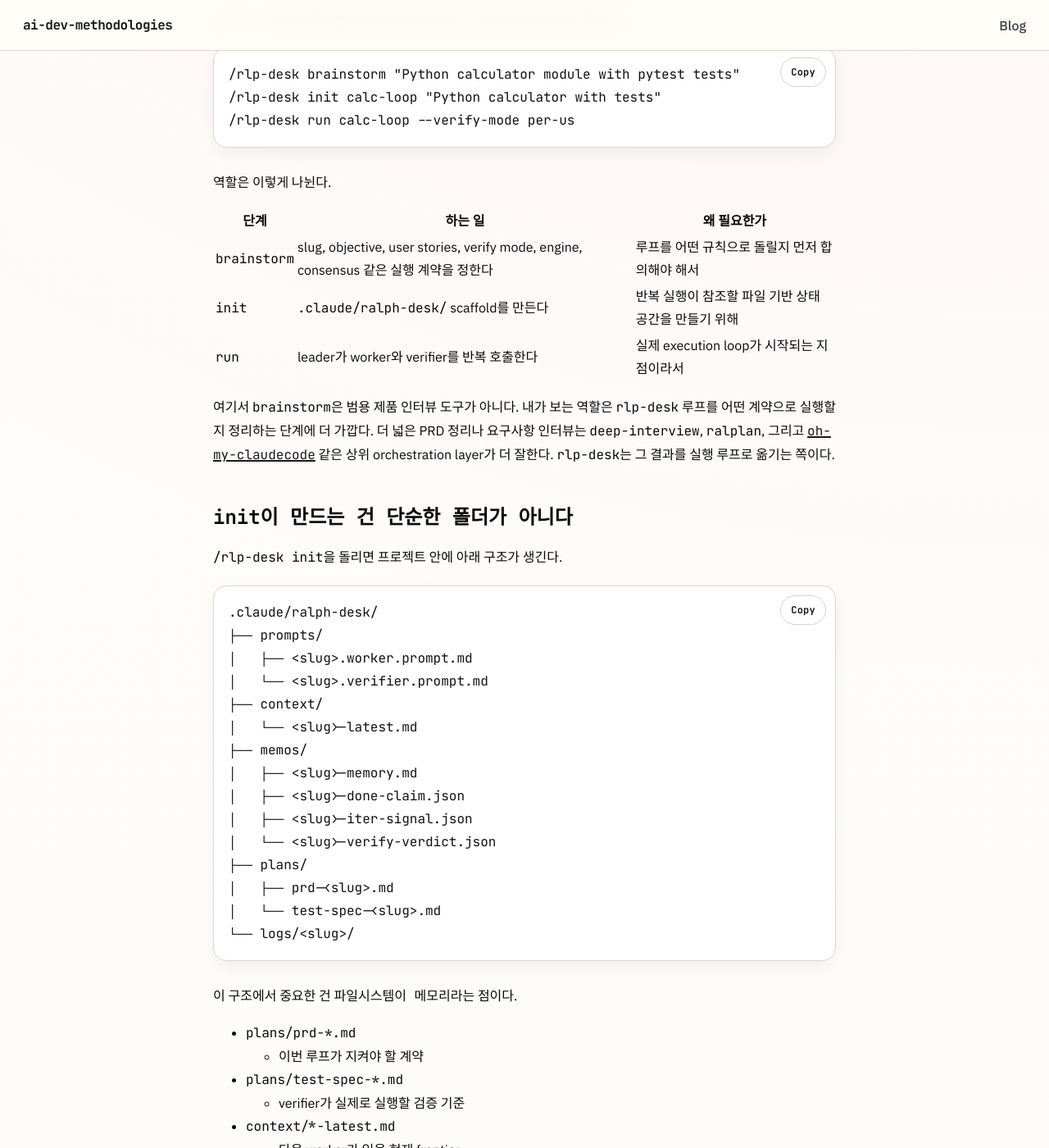
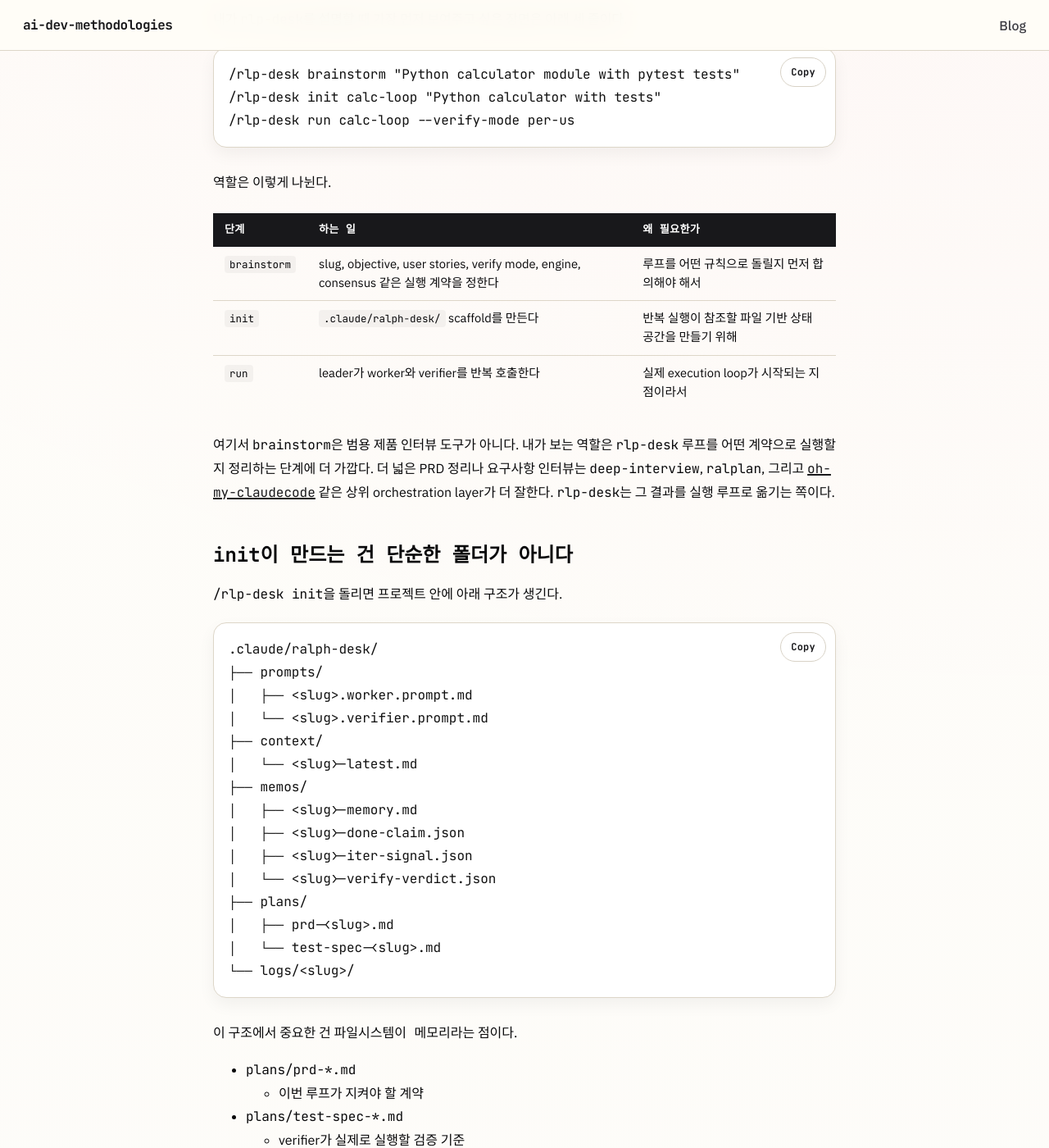
Before and after one commit to ai-dev-methodologies/ai-dev-methodologies.github.io, a Jekyll site: the page built from _posts/2026-03-23-how-rlp-desk-implements-fresh-context.md, in a window 1280 px wide and 1400 px high, scrolled down 1960 px. Shown: the whole window at 82% size. Built offline with Jekyll 4.4.1, drawn with Linux system fonts in a browser that asks for light colours.

Commit message:
feat: add table styles for post-body

```diff
--- a/assets/css/site.css
+++ b/assets/css/site.css
@@ -378,6 +378,64 @@ h2 {
   margin-top: 8px;
 }
 
+.post-body table {
+  width: 100%;
+  border-collapse: collapse;
+  margin: 24px 0 28px;
+  font-size: 0.92rem;
+  line-height: 1.55;
+}
+
+.post-body thead {
+  background: var(--color-primary);
+  color: #fff;
+}
+
+.post-body th {
+  font-family: "JetBrains Mono", monospace;
+  font-size: 0.82rem;
+  font-weight: 600;
+  letter-spacing: 0.02em;
+  padding: 10px 14px;
+  text-align: left;
+  white-space: nowrap;
+}
+
+.post-body td {
+  padding: 10px 14px;
+  border-bottom: 1px solid var(--color-border);
+  vertical-align: top;
+}
+
+.post-body tbody tr:last-child td {
+  border-bottom: none;
+}
+
+.post-body tbody tr:hover {
+  background: rgba(255, 253, 247, 0.6);
+}
+
+.post-body table code {
+  font-size: 0.85em;
+  background: rgba(0, 0, 0, 0.04);
+  padding: 2px 6px;
+  border-radius: 4px;
+}
+
+@media (max-width: 600px) {
+  .post-body table {
+    display: block;
+    overflow-x: auto;
+    -webkit-overflow-scrolling: touch;
+  }
+
+  .post-body th,
+  .post-body td {
+    padding: 8px 10px;
+    font-size: 0.84rem;
+  }
+}
+
 .post-body a {
   color: var(--color-primary);
   text-decoration-thickness: 1.5px;
```
